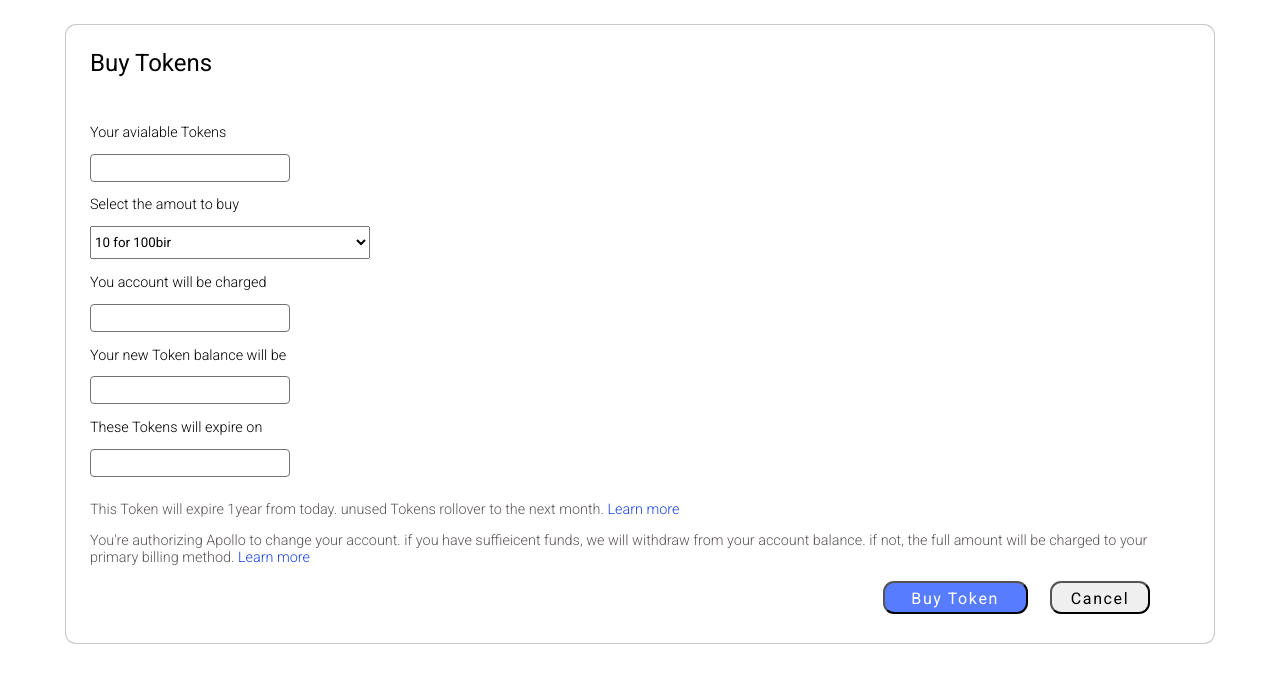
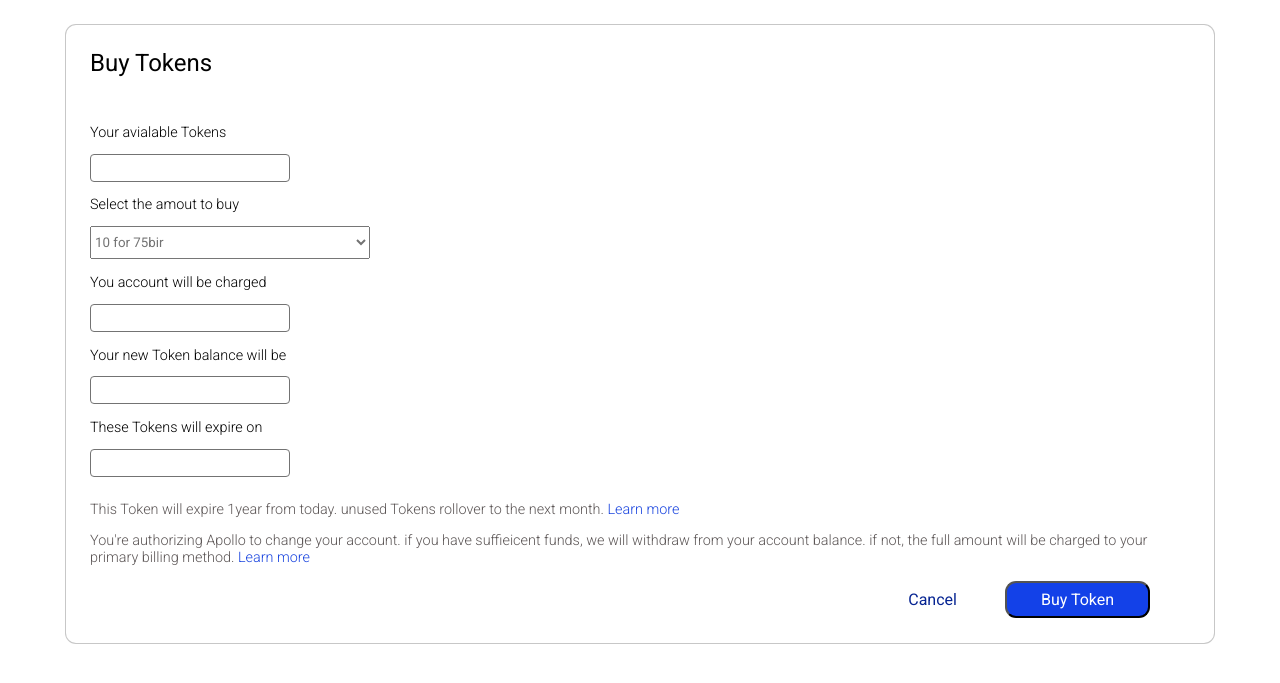
Before and after one commit to Hawa701/Apollo, a PHP site: the page made by App/Add Tokens.html in a window 1280 px wide. Shown: the part 78-761 px from the top of the page. Run offline with PHP 8.4, Linux system fonts and the light colour scheme.

Commit message:
updated the Add token page

```diff
--- a/App/Add Tokens.html
+++ b/App/Add Tokens.html
@@ -78,7 +78,7 @@
           <label for="amount-to-buy">Select the amout to buy</label>
           <br>
           <select name="" id="amount-to-buy">
-            <option value="10">10 for 100bir</option>
+            <option value="10">10 for 75bir</option>
             <option value="20">20 for 150bir</option>
             <option value="40">40 for 300bir</option>
             <option value="60">60 for 450bir</option>
@@ -88,9 +88,16 @@
             <option value="200">200 for 1,500bir</option>
             <option value="250">250 for 1,850bir</option>
             <option value="300">300 for 2,250bir</option>
-            <option value="custome">Custome amout</option>
+            <option value="custome" id="custom-amount">Custom amout</option>
           </select>
           <br>
+
+          <div class="input">
+            <label for="input-custom-amount">Custom amount</label>
+          <br>
+            <input type="number" name="input" id="input-custom-amount" min="1" max="75000" step="1" maxlength="5">
+          <br>
+          </div>
 
           <label for="amount-tobe-charged">You account will be charged</label>
           <div class="account-charge display"></div>
@@ -107,8 +114,8 @@
           </div>
 
           <div class="buttons">
+            <button type="cancel" class="cancel-btn btn">Cancel</button>
             <button type="byt" class="buy-btn btn">Buy Token</button>
-            <button type="cancel" class="cancel-btn btn">Cancel</button>
           </div>
 
         </form> <!-- form end -->
--- /dev/null
+++ b/App/Script/add_tokens.js
@@ -0,0 +1,30 @@
+let customOption = document.querySelector('#custom-amount');
+let selectElement = document.querySelector('#amount-to-buy');
+let inputAmount = document.querySelector('#input-custom-amount');
+let tokenWrap = document.querySelector('.token-wrap');
+let myInput = document.querySelector('.input');
+let accountCharge = document.querySelector('.account-charge display');
+var selectedValue;
+
+function showCustom(){
+  selectedValue = selectElement.value;
+
+  if(selectedValue === 'custome') {
+          myInput.style.display = 'block';
+          tokenWrap.style.height = '700px';
+        }
+        else {
+          myInput.style.display = 'none';
+          tokenWrap.style.height = '620px';
+        }
+}
+
+
+window.onload =  function() {
+
+  selectElement.addEventListener('change', function() {
+    showCustom();
+});
+
+  showCustom();
+}
--- a/App/Style/add_tokens.css
+++ b/App/Style/add_tokens.css
@@ -68,9 +68,11 @@ label, p {
     margin: 0.8rem 0px;
 }
 
-select {
+select,input {
     width: 280px;
     height: 33px;
+
+    color: var(--third-text-color);
 }
 
 .statements {
@@ -98,30 +100,60 @@ select {
 .buttons {
     display: flex;
     justify-content: flex-end;
-    height: 33px;
 }
 
 .btn {
-    padding: 0.4rem 1rem;
+    padding: 0.45rem 1rem;
     font-size: 1rem;
     font-weight: 400;
     border-radius: 11px;
-    letter-spacing: .1rem;
 }
 
 .buy-btn {
-    margin: 0px 1.4rem;
-    background-color: var(--main-color);
+    margin-right: 2.5rem;
+    background-color: #1341e8;
     color: var(--second-text-color);
 
     width: 145px;
 }
 
 .buy-btn:hover {
-    background-color: #1a45df;
+    background-color: #062492;
 }
 
 .cancel-btn {
-    margin-right: 2.5rem;
+    margin: 0px 1.4rem;
     width: 100px;
+    background-color: transparent;
+    color: #062492;
+    border: none;
 }
+
+.cancel-btn:hover {
+    background-color: var(--third-bg-color);
+    border: 1px solid var(--third-bg-color);
+    color: var(--main-text-color);
+}
+
+.input {
+    border: red 1px solid;
+    display: none;
+}
+
+#input-custom-amount {
+    width: 280px;
+    height: 33px;
+
+    color: var(--third-text-color);
+
+    border-radius: 4px;
+    border: rgba(213, 15, 15, 0.693) 1px solid;
+
+    margin: 0.8rem 0px;
+}
+
+input[type=number]::-webkit-inner-spin-button,
+input[type=number]::-webkit-outer-spin-button {
+  -webkit-appearance: none;
+  margin: 0;
+}
```
